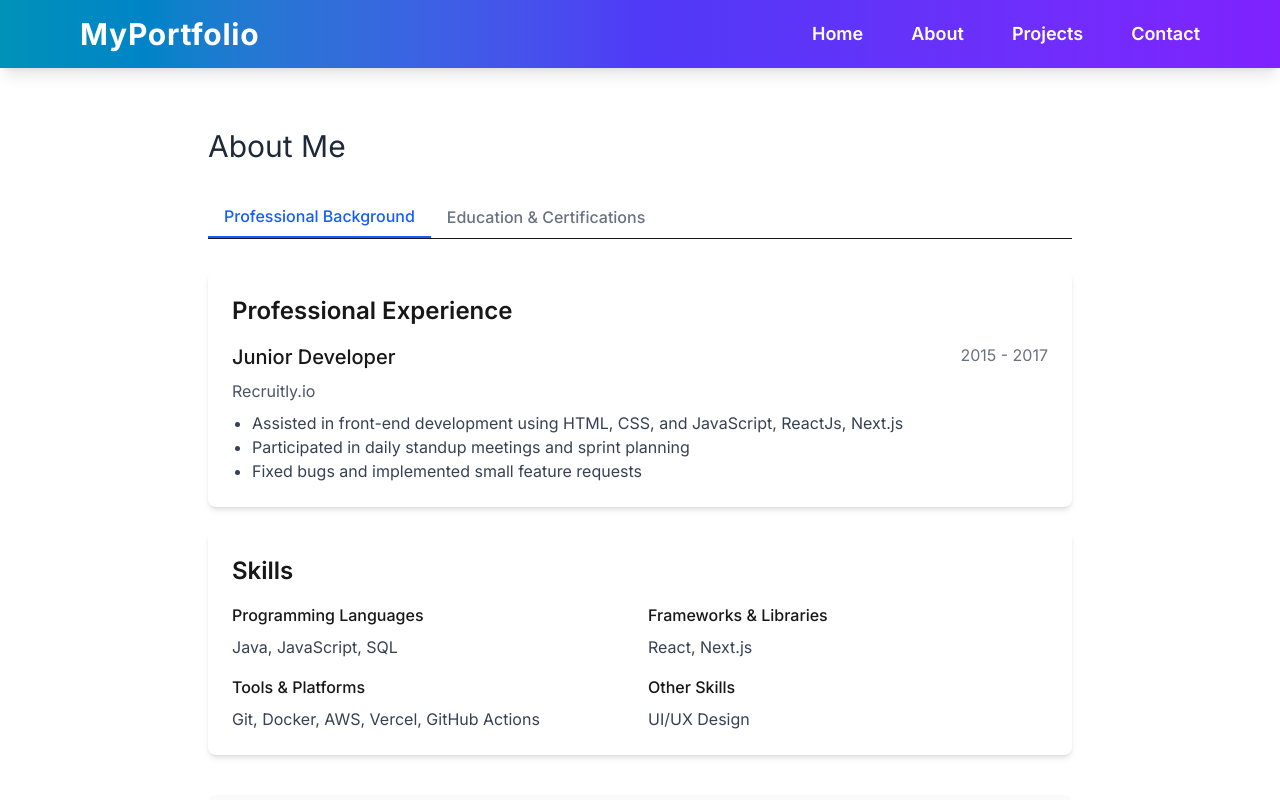
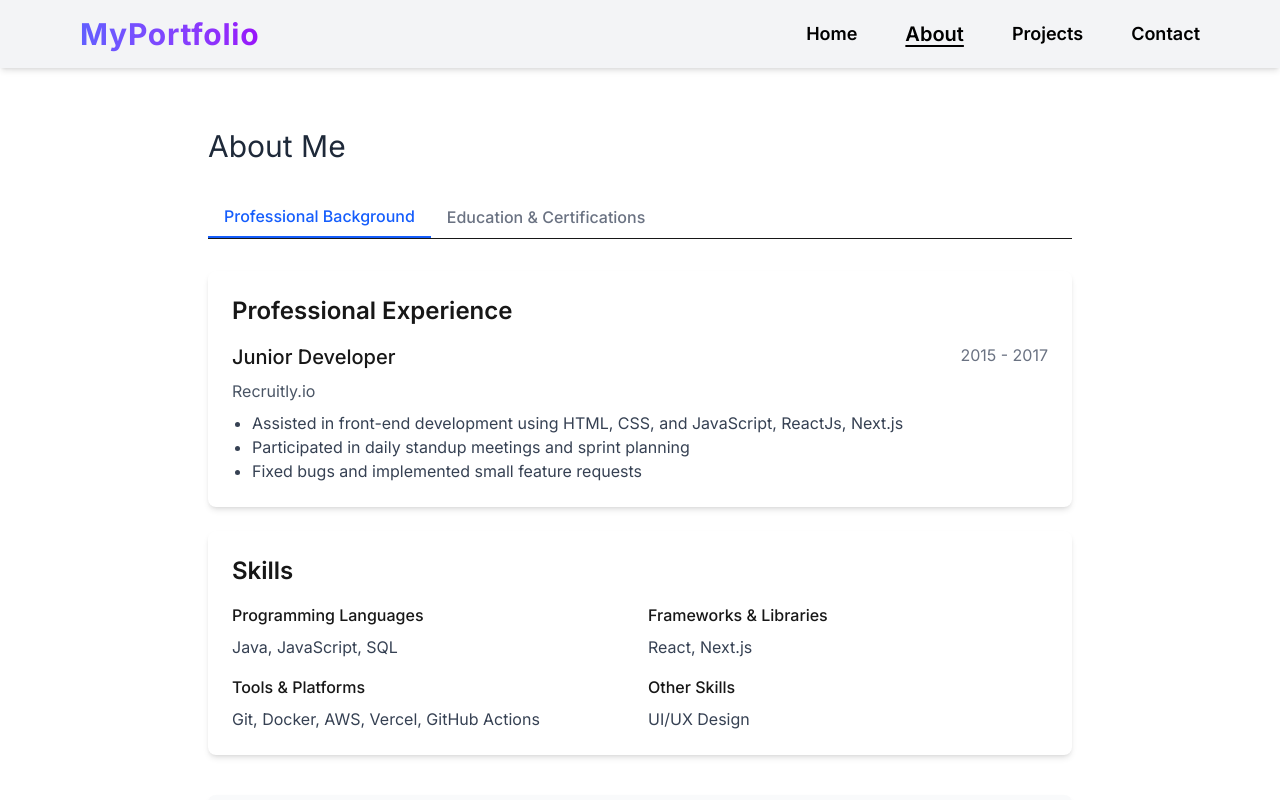
Before and after one commit to Kamakshi-Aruna/NextJs-Personal-Portfolio, a Next.js app: page /about in a window 1280 px wide. Shown: the top 800 px of the page. Built offline with nearby package versions, Linux system fonts and the light colour scheme.

Commit message:
Updated the code

```diff
--- a/package.json
+++ b/package.json
@@ -9,6 +9,7 @@
     "lint": "next lint"
   },
   "dependencies": {
+    "@clerk/nextjs": "^6.12.5",
     "@hookform/resolvers": "^4.1.3",
     "clsx": "^2.1.1",
     "framer-motion": "^12.5.0",
--- a/src/app/components/Footer.tsx
+++ b/src/app/components/Footer.tsx
@@ -3,7 +3,7 @@ import { FaGithub, FaTwitter, FaLinkedin } from "react-icons/fa";
 
 export default function Footer() {
     return (
-        <footer className="bg-gray-100 dark:bg-gray-200 text-black dark:text-black py-6 mt-10">
+        <footer className="bg-gray-100 dark:bg-gray-100 text-black dark:text-black py-6 mt-10">
             <div className="max-w-7xl mx-auto px-6 flex flex-col md:flex-row justify-between items-center">
 
                 {/* Copyright Text */}
--- a/src/app/components/Header.tsx
+++ b/src/app/components/Header.tsx
@@ -1,35 +1,44 @@
 "use client";
 
-import { useState } from "react";
+import {useState} from "react";
 import Link from "next/link";
-import { Menu, X } from "lucide-react";
+import {usePathname} from "next/navigation";
+import {Menu, X} from "lucide-react";
 
 export default function Navbar() {
     const [menuOpen, setMenuOpen] = useState(false);
+    const pathname = usePathname();
 
     return (
         <nav
-            className="bg-gradient-to-r from-cyan-600 via-indigo-600 to-violet-600 text-white shadow-lg fixed w-full z-10 px-10 py-4">
+            className="bg-gray-100 text-black shadow-md fixed w-full z-10 px-10 py-4"
+        >
             <div className="max-w-7xl mx-auto px-10 flex justify-between items-center">
-
                 <Link href="/" className="flex items-center space-x-3">
-                    <span className="text-3xl font-bold tracking-wide">MyPortfolio</span>
+                    <span className="text-3xl font-bold tracking-wide bg-gradient-to-r from-indigo-500 to-purple-600 bg-clip-text text-transparent">MyPortfolio</span>
                 </Link>
 
                 {/* Desktop Menu */}
                 <div className="hidden md:flex space-x-12">
-                    <Link href="/" className="text-lg font-semibold hover:text-gray-200 transition duration-300">
+                    <Link href="/"
+                          className={`text-lg font-semibold transition duration-300 ${pathname === "/" ? "underline decoration-black underline-offset-4 text-xl font-bold"
+                              : "hover:text-2xl hover:font-bold"}`}>
                         Home
                     </Link>
-                    <Link href="/about" className="text-lg font-semibold hover:text-gray-200 transition duration-300">
+
+                    <Link href="/about"
+                          className={`text-lg font-semibold transition duration-300 ${pathname === "/about" ? "underline decoration-black underline-offset-4 text-xl font-bold"
+                              : "hover:text-2xl hover:font-bold"}`}>
                         About
                     </Link>
                     <Link href="/projects"
-                          className="text-lg font-semibold hover:text-gray-200 transition duration-300">
+                          className={`text-lg font-semibold transition duration-300 ${pathname === "/projects" ? "underline decoration-black underline-offset-4 text-xl font-bold"
+                              : "hover:text-2xl hover:font-bold"}`}>
                         Projects
                     </Link>
                     <Link href="/contact"
-                          className="text-lg font-semibold hover:text-gray-200 transition duration-300">
+                          className={`text-lg font-semibold transition duration-300 ${pathname === "/contact" ? "underline decoration-black underline-offset-4 text-xl font-bold"
+                              : "hover:text-2xl hover:font-bold"}`}>
                         Contact
                     </Link>
                 </div>
@@ -44,25 +53,28 @@ export default function Navbar() {
             {menuOpen && (
                 <div
                     className="md:hidden bg-gradient-to-b from-cyan-700 to-indigo-700 text-white p-5 flex flex-col space-y-4">
-                    <Link href="/" className="hover:text-gray-300 transition duration-300"
+                    <Link href="/"
+                          className={`transition duration-300 ${pathname === "/" ? "underline decoration-yellow-300 underline-offset-4" : "hover:text-gray-300"}`}
                           onClick={() => setMenuOpen(false)}>
                         Home
                     </Link>
-                    <Link href="/about" className="hover:text-gray-300 transition duration-300"
+                    <Link href="/about"
+                          className={`transition duration-300 ${pathname === "/about" ? "underline decoration-yellow-300 underline-offset-4" : "hover:text-gray-300"}`}
                           onClick={() => setMenuOpen(false)}>
                         About
                     </Link>
-                    <Link href="/projects" className="hover:text-gray-300 transition duration-300"
+                    <Link href="/projects"
+                          className={`transition duration-300 ${pathname === "/projects" ? "underline decoration-yellow-300 underline-offset-4" : "hover:text-gray-300"}`}
                           onClick={() => setMenuOpen(false)}>
                         Projects
                     </Link>
-                    <Link href="/contact" className="hover:text-gray-300 transition duration-300"
+                    <Link href="/contact"
+                          className={`transition duration-300 ${pathname === "/contact" ? "underline decoration-yellow-300 underline-offset-4" : "hover:text-gray-300"}`}
                           onClick={() => setMenuOpen(false)}>
                         Contact
                     </Link>
                 </div>
             )}
         </nav>
-
     );
 }
```
Also changed, not shown: 2 other files (tests, documents, lock files or other folders).
